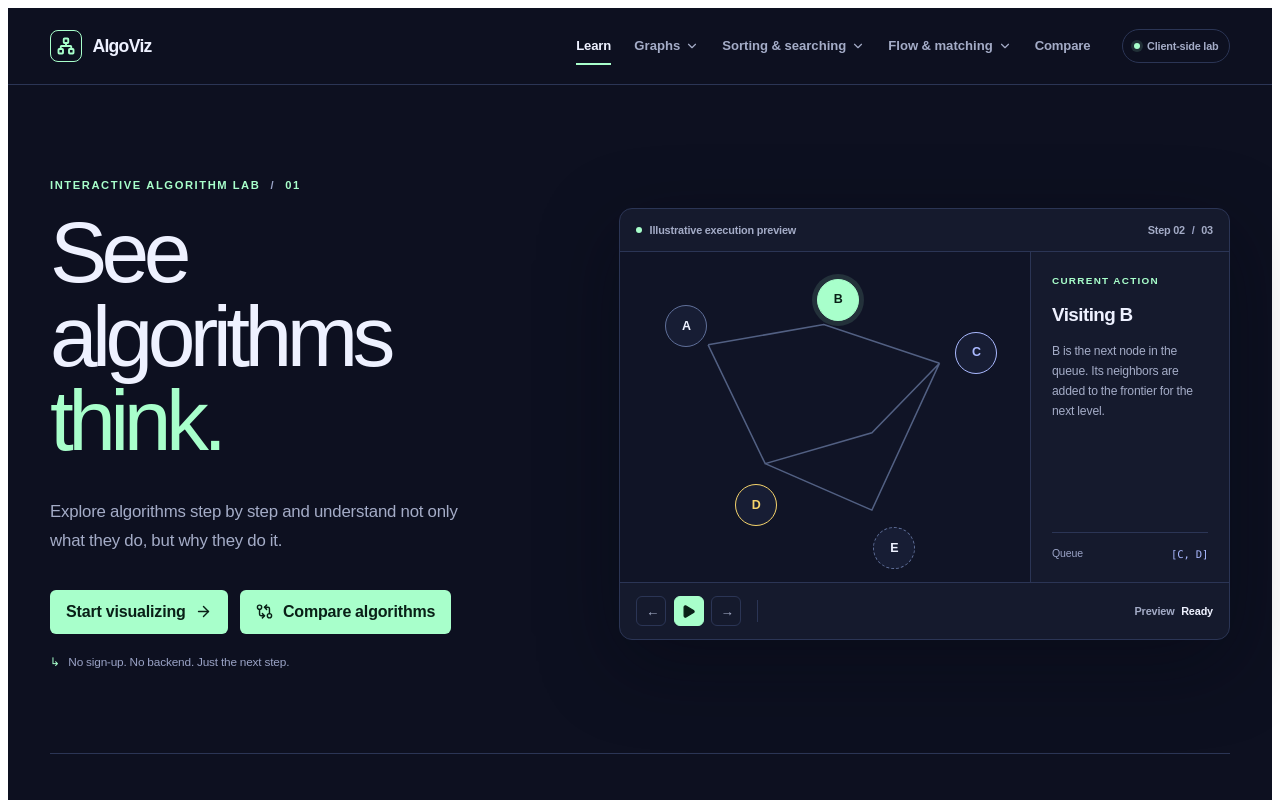
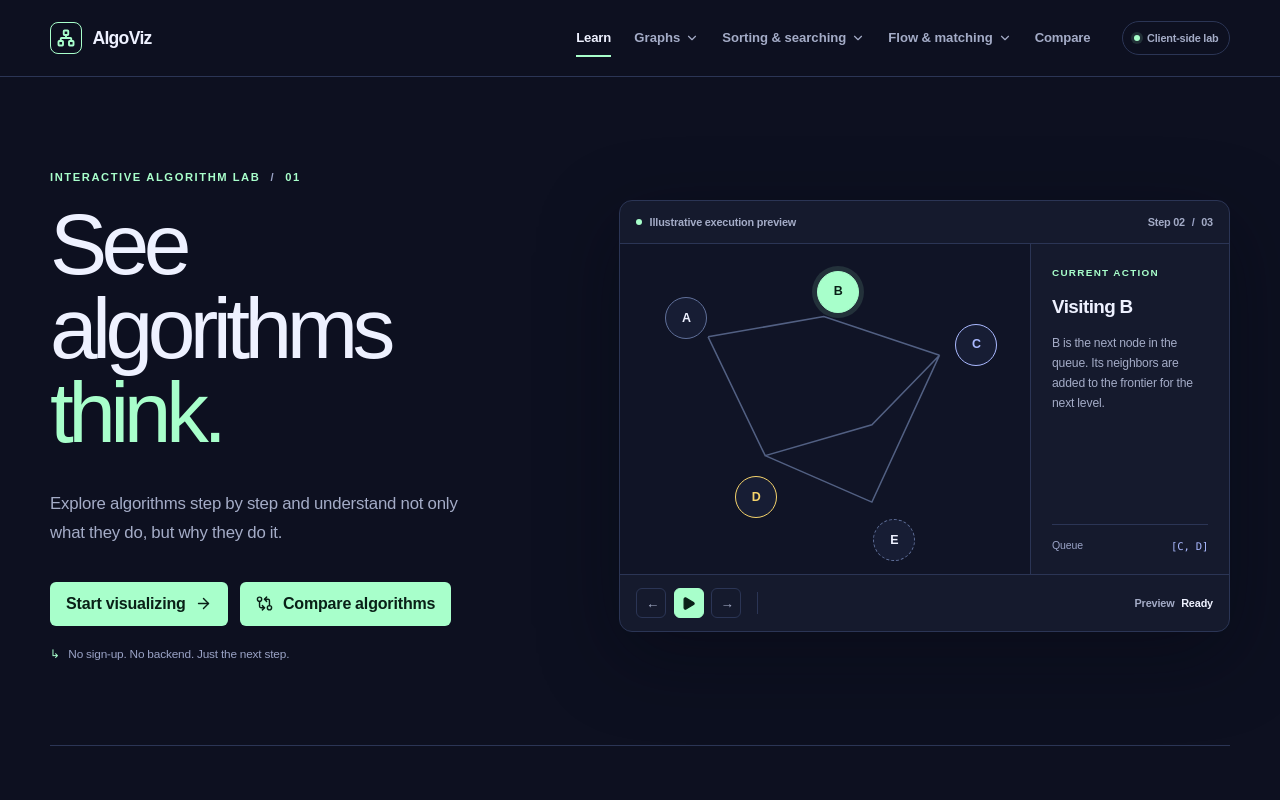
Before and after one commit to Piecez2548/AlgoViz, a React (Vite) app: page / in a window 1280 px wide. Shown: the top 800 px of the page. Built offline with nearby package versions, Linux system fonts and the light colour scheme.

Commit message:
fix(algoviz): remove the white page margin around the dark app
Co-Authored-By: Claude Sonnet 5.5 <noreply@anthropic.com>

```diff
--- a/src/algoviz/algoviz.css
+++ b/src/algoviz/algoviz.css
@@ -1,3 +1,11 @@
+/* The page itself is dark: no default 8px body margin, and no white behind or around the app. */
+html,
+body {
+  margin: 0;
+  background: #0d1020;
+  color-scheme: dark;
+}
+
 .algoviz-app {
   --algo-bg: #0d1020;
   --algo-surface: #151a2d;
```
